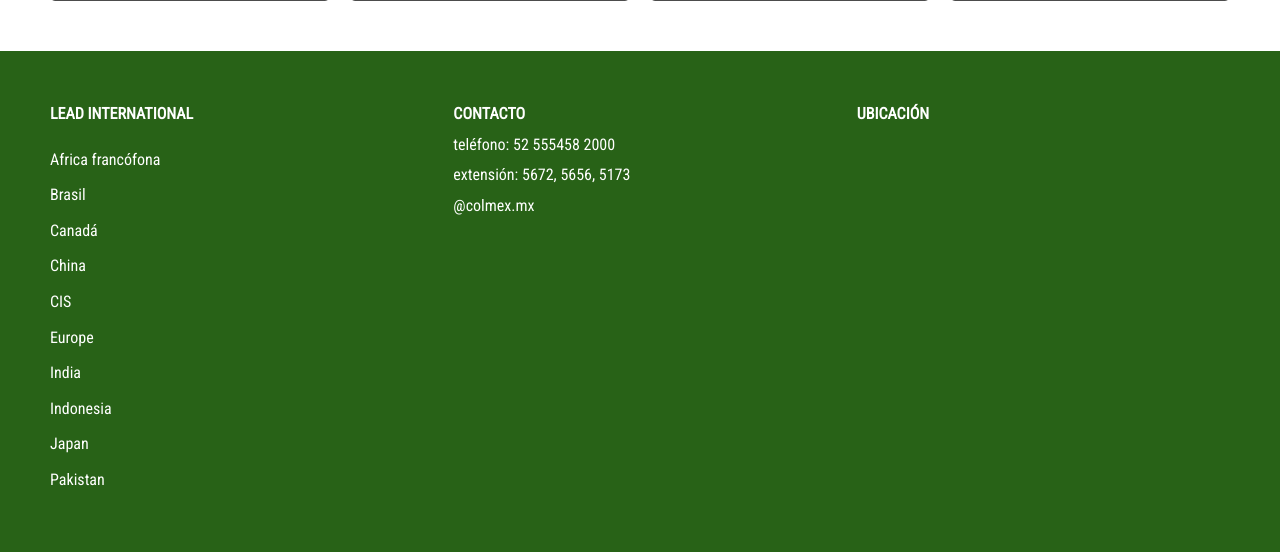
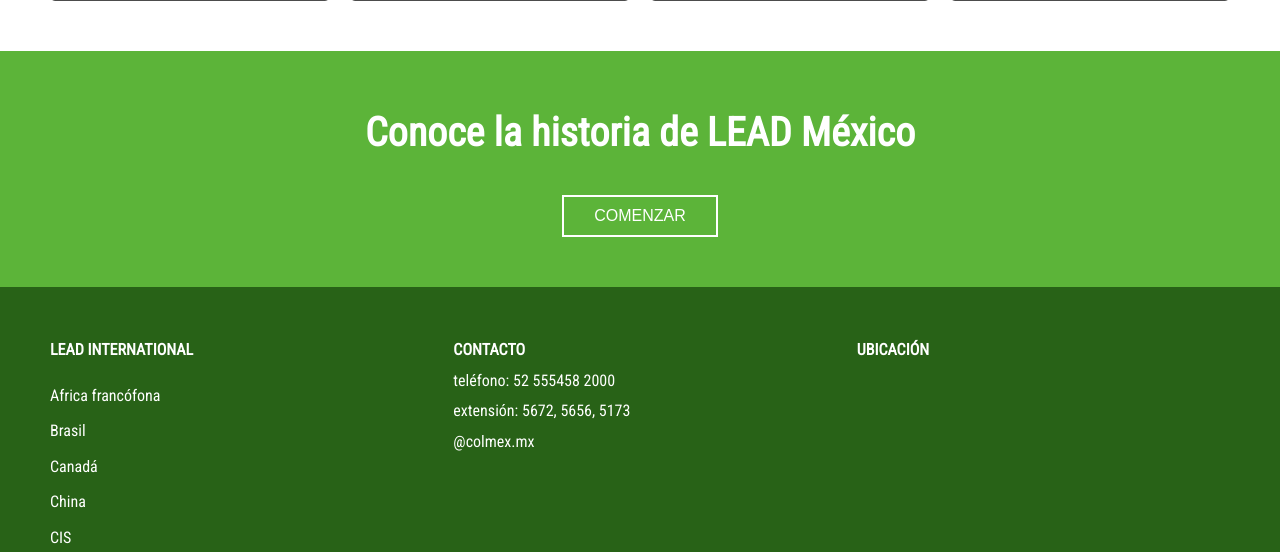
Before and after one commit to spinalfiver733/LEAD_Project, a PHP site: page / in a window 1280 px wide. Shown: the part 1302-1854 px from the top of the page. Run offline with PHP 8.4, Linux system fonts and the light colour scheme.

Commit message:
seccion Conoce mas de LEAD

```diff
--- a/estilos.css
+++ b/estilos.css
@@ -287,6 +287,33 @@ footer {
     margin: 5px 0;
 }
 
+.history-cta {
+    background-color: var(--primary-light);
+    text-align: center;
+    padding: 50px 20px;
+}
+
+.history-cta h2 {
+    color: white;
+    font-size: 2.5em;
+    margin-bottom: 30px;
+}
+
+.history-cta button {
+    background-color: transparent;
+    border: 2px solid white;
+    color: white;
+    padding: 10px 30px;
+    font-size: 1em;
+    cursor: pointer;
+    transition: all 0.3s ease;
+}
+
+.history-cta button:hover {
+    background-color: white;
+    color: var(--primary-light);
+}
+
 /* Responsive Design */
 @media (max-width: 768px) {
     .top-nav ul,
--- a/index.html
+++ b/index.html
@@ -104,6 +104,12 @@
                 <p>El Colegio de México</p>
             </div>
         </section>
+
+        <section class="history-cta">
+            <h2>Conoce la historia de LEAD México</h2>
+            <button>COMENZAR</button>
+        </section>
+
     </main>
 
     <footer>
```
